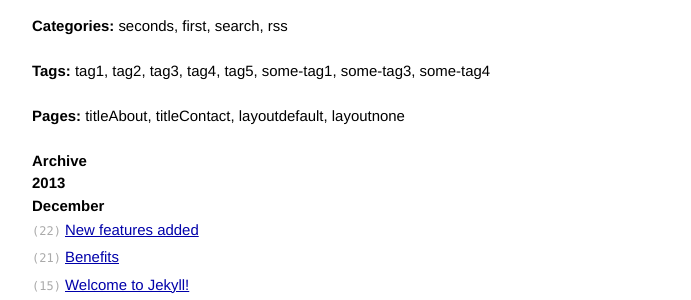
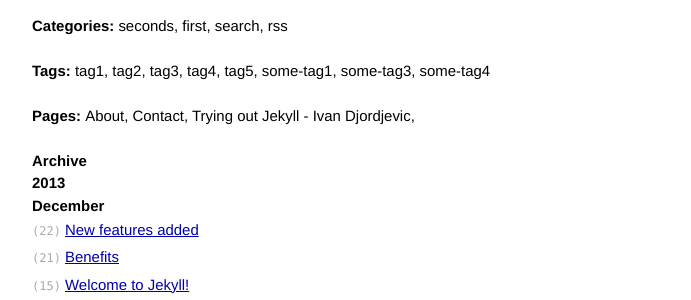
Before and after one commit to ivandj/jkls, a Jekyll site: the page built from index.html, in a window 1280 px wide. Shown: the part 318-618 px from the top of the page, without its empty margins (294-985 px from the left). Built offline with Jekyll 4.4.1, drawn with Linux system fonts in a browser that asks for light colours; nearby versions of some CDN libraries; Markdown is read by kramdown in place of the engine named in the settings.

Commit message:
page titles

```diff
--- a/index.html
+++ b/index.html
@@ -21,7 +21,7 @@
     <br/><br/>
 
   <strong>Pages: </strong>
-    {% for page in site.pages %} {{ page | first }}{% unless forloop.last %}, {% endunless %} {% endfor %}
+    {% for page in site.pages %} {{ page.title }}{% unless forloop.last %}, {% endunless %} {% endfor %}
     <br/><br/>
 
   <h2>Archive </h2>
```
